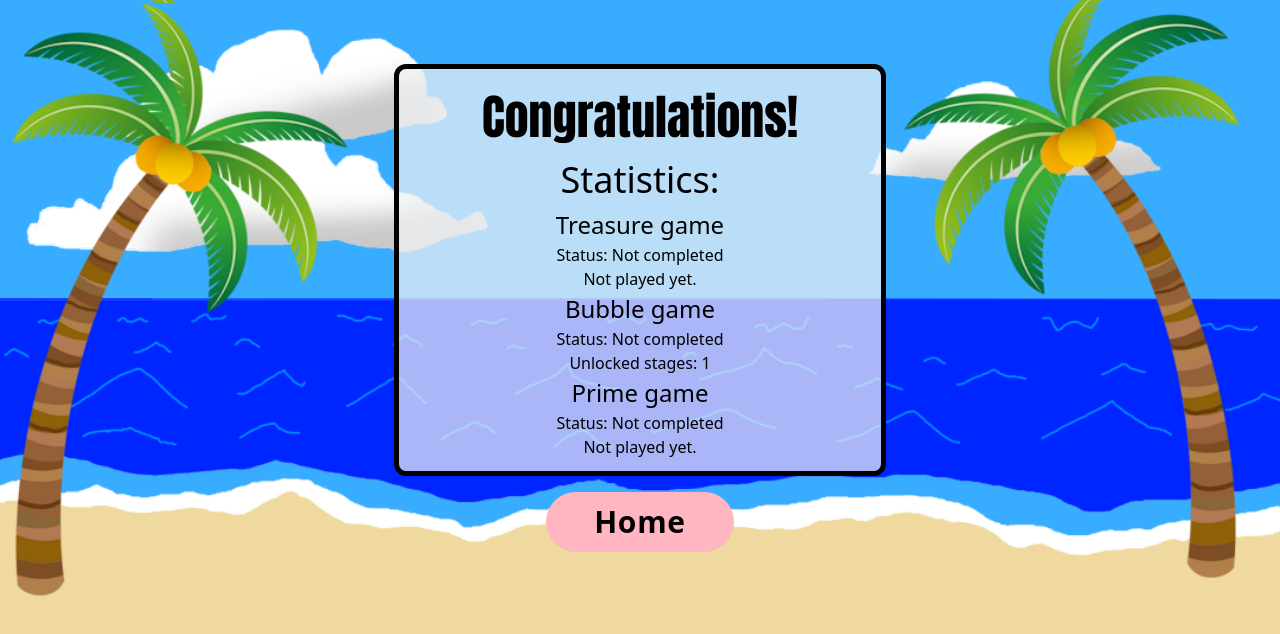
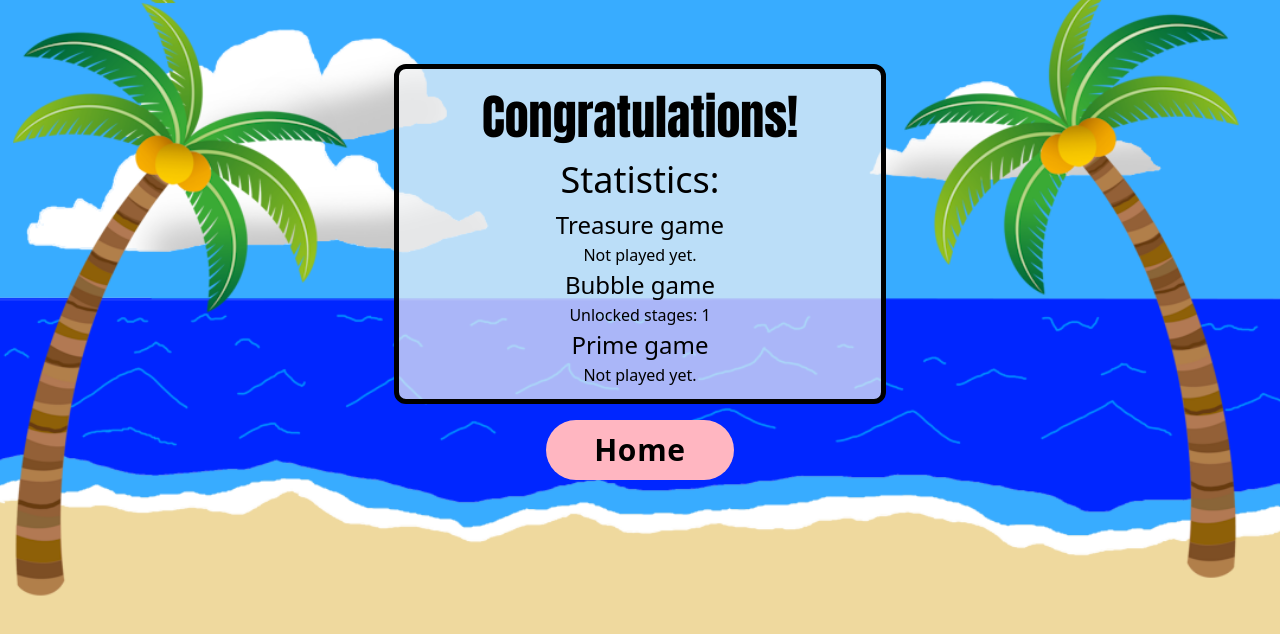
Before and after one commit to rabongHan/CSE210-WI26-Team2, a Next.js app: page /end_page in a window 1280 px wide. Shown: the top 634 px of the page. Built offline with nearby package versions, Linux system fonts and the light colour scheme.

Commit message:
remove text explaining whether games have been completed or not, because we can assume they have by the time the user sees this page

```diff
--- a/app/end_page/page.tsx
+++ b/app/end_page/page.tsx
@@ -53,7 +53,6 @@ export default function Page() {
         )}
         <h1 style={{ fontSize: 36 }}>Statistics:</h1>
         <h2 style={{ fontSize: 24 }}>Treasure game</h2>
-            <p>Status: {treasureCompleted ? "Completed" : "Not completed"}</p>
             {treasureData && (
                 <div>
                 <p>Current or latest score: {treasureData.curr_score}</p>
@@ -64,11 +63,9 @@ export default function Page() {
             )}
             {!treasureData && <p>Not played yet.</p>}
         <h2 style={{ fontSize: 24 }}>Bubble game</h2>
-            <p>Status: {bubbleCompleted ? "Completed" : "Not completed"}</p>
             {bubbleData && <p>Unlocked stages: {bubbleData.unlocked_stages.join(", ")}</p>}
             {!bubbleData && <p>Not played yet.</p>}
         <h2 style={{ fontSize: 24 }}>Prime game</h2>
-            <p>Status: {primeCompleted ? "Completed" : "Not completed"}</p>
             {primeData && (
                 <div>
                   <p>Incorrect guesses: {primeData.incorrectGuessCount}</p>
```
